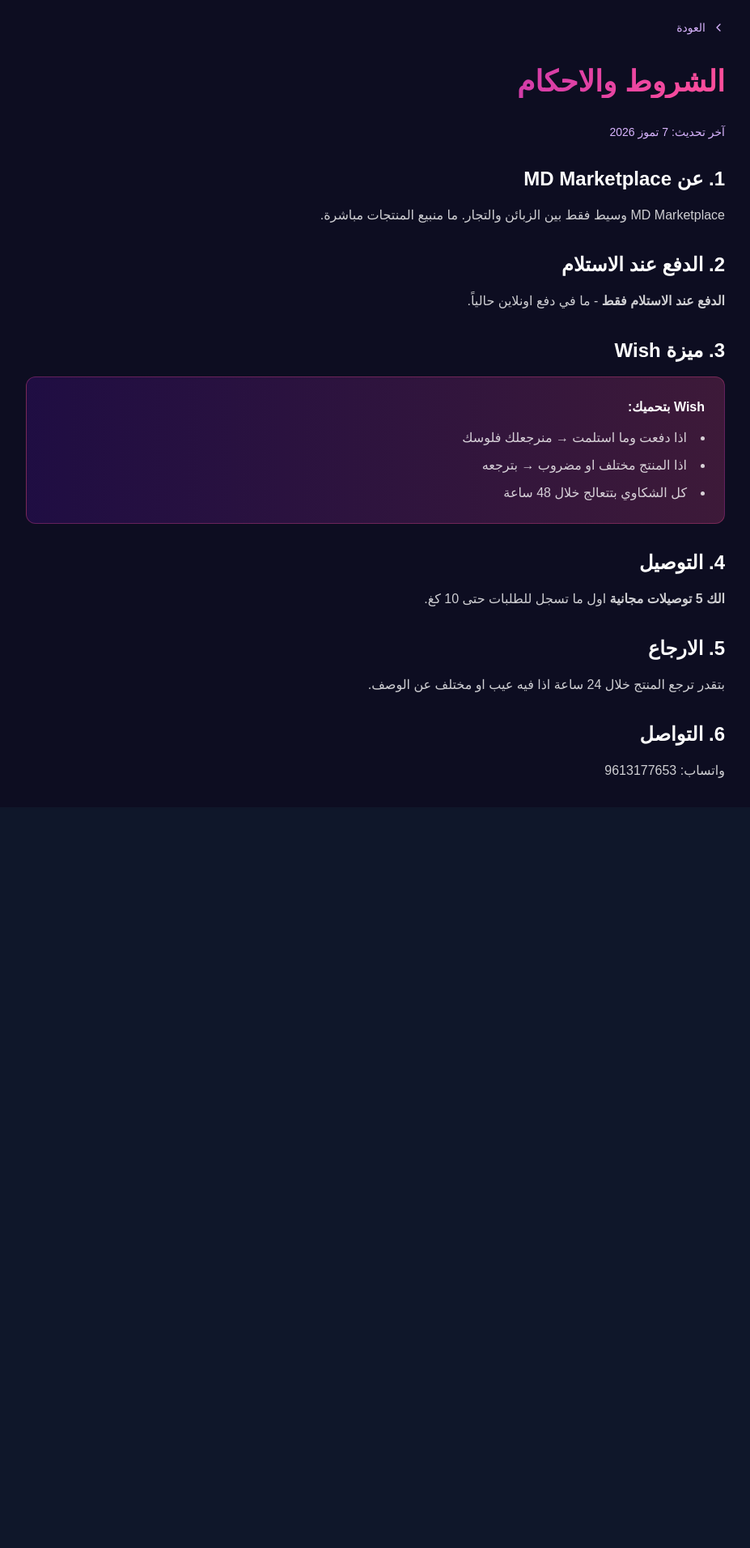
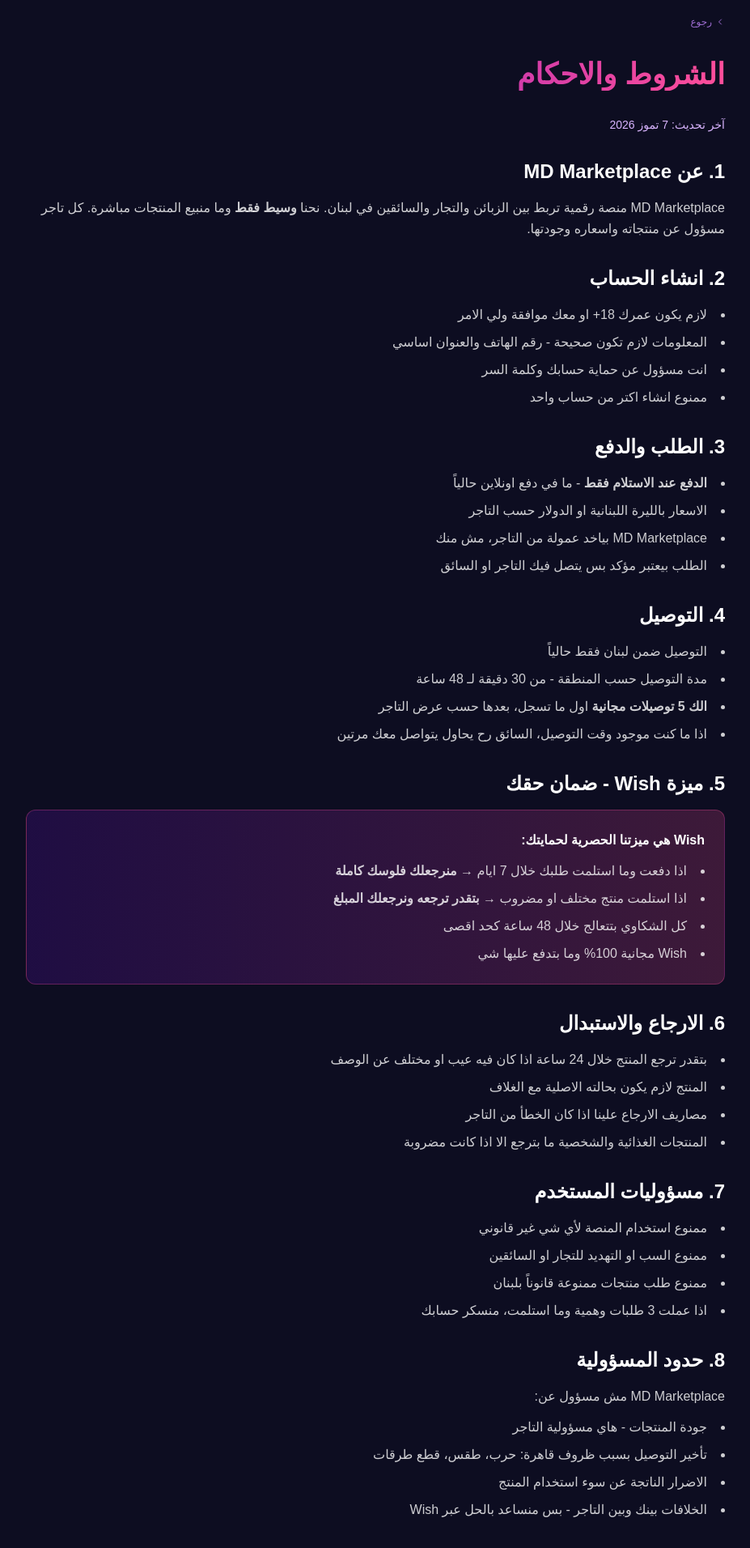
Before and after one commit to mjahto18-ui/MD-Marketplace, a Next.js app: page /terms in a window 1280 px wide. Shown: the top 1912 px of the page at 81% size, without its empty margins (176-1103 px from the left). Before the commit the page ends 997 px from the top, so only its background shows below. Built offline with nearby package versions, Linux system fonts and the light colour scheme.

Commit message:
Update page.jsx

```diff
--- a/app/terms/page.jsx
+++ b/app/terms/page.jsx
@@ -9,14 +9,14 @@
 export default function TermsPage() {
   return (
     <div dir="rtl" className="min-h-screen bg-[#0D0D21] text-white">
-      {/* زر الرجوع - هون بتزيده */}
-      <div className="max-w-4xl mx-auto px-4 pt-6">
+      {/* زر الرجوع الصغير */}
+      <div className="max-w-4xl mx-auto px-4 pt-4">
         <Link
           href="/about"
-          className="inline-flex items-center gap-2 text-purple-300 hover:text-white text-sm transition"
+          className="inline-flex items-center gap-1 text-purple-400/80 hover:text-white text-xs transition"
         >
-          <ChevronRight className="w-4 h-4 rotate-180" />
-          العودة
+          <ChevronRight className="w-3 h-3 rotate-180" />
+          رجوع
         </Link>
       </div>
 
@@ -30,39 +30,96 @@
 
           <section>
             <h2 className="text-2xl font-bold text-white mb-4">1. عن MD Marketplace</h2>
-            <p>MD Marketplace وسيط فقط بين الزبائن والتجار. ما منبيع المنتجات مباشرة.</p>
+            <p>MD Marketplace منصة رقمية تربط بين الزبائن والتجار والسائقين في لبنان. نحنا <strong>وسيط فقط</strong> وما منبيع المنتجات مباشرة. كل تاجر مسؤول عن منتجاته واسعاره وجودتها.</p>
           </section>
 
           <section>
-            <h2 className="text-2xl font-bold text-white mb-4">2. الدفع عند الاستلام</h2>
-            <p><strong>الدفع عند الاستلام فقط</strong> - ما في دفع اونلاين حالياً.</p>
+            <h2 className="text-2xl font-bold text-white mb-4">2. انشاء الحساب</h2>
+            <ul className="list-disc list-inside space-y-2">
+              <li>لازم يكون عمرك 18+ او معك موافقة ولي الامر</li>
+              <li>المعلومات لازم تكون صحيحة - رقم الهاتف والعنوان اساسي</li>
+              <li>انت مسؤول عن حماية حسابك وكلمة السر</li>
+              <li>ممنوع انشاء اكتر من حساب واحد</li>
+            </ul>
           </section>
 
           <section>
-            <h2 className="text-2xl font-bold text-white mb-4">3. ميزة Wish</h2>
+            <h2 className="text-2xl font-bold text-white mb-4">3. الطلب والدفع</h2>
+            <ul className="list-disc list-inside space-y-2">
+              <li><strong>الدفع عند الاستلام فقط</strong> - ما في دفع اونلاين حالياً</li>
+              <li>الاسعار بالليرة اللبنانية او الدولار حسب التاجر</li>
+              <li>MD Marketplace بياخد عمولة من التاجر، مش منك</li>
+              <li>الطلب بيعتبر مؤكد بس يتصل فيك التاجر او السائق</li>
+            </ul>
+          </section>
+
+          <section>
+            <h2 className="text-2xl font-bold text-white mb-4">4. التوصيل</h2>
+            <ul className="list-disc list-inside space-y-2">
+              <li>التوصيل ضمن لبنان فقط حالياً</li>
+              <li>مدة التوصيل حسب المنطقة - من 30 دقيقة لـ 48 ساعة</li>
+              <li><strong>الك 5 توصيلات مجانية</strong> اول ما تسجل، بعدها حسب عرض التاجر</li>
+              <li>اذا ما كنت موجود وقت التوصيل، السائق رح يحاول يتواصل معك مرتين</li>
+            </ul>
+          </section>
+
+          <section>
+            <h2 className="text-2xl font-bold text-white mb-4">5. ميزة Wish - ضمان حقك</h2>
             <div className="bg-gradient-to-r from-[#6A11CB]/20 to-[#FF4E9A]/20 border border-[#FF4E9A]/30 rounded-xl p-6">
-              <p className="font-bold text-white mb-3">Wish بتحميك:</p>
+              <p className="font-bold text-white mb-3">Wish هي ميزتنا الحصرية لحمايتك:</p>
               <ul className="list-disc list-inside space-y-2">
-                <li>اذا دفعت وما استلمت → منرجعلك فلوسك</li>
-                <li>اذا المنتج مختلف او مضروب → بترجعه</li>
-                <li>كل الشكاوي بتتعالج خلال 48 ساعة</li>
+                <li>اذا دفعت وما استلمت طلبك خلال 7 ايام → <strong>منرجعلك فلوسك كاملة</strong></li>
+                <li>اذا استلمت منتج مختلف او مضروب → <strong>بتقدر ترجعه ونرجعلك المبلغ</strong></li>
+                <li>كل الشكاوي بتتعالج خلال 48 ساعة كحد اقصى</li>
+                <li>Wish مجانية 100% وما بتدفع عليها شي</li>
               </ul>
             </div>
           </section>
 
           <section>
-            <h2 className="text-2xl font-bold text-white mb-4">4. التوصيل</h2>
-            <p><strong>الك 5 توصيلات مجانية</strong> اول ما تسجل للطلبات حتى 10 كغ.</p>
+            <h2 className="text-2xl font-bold text-white mb-4">6. الارجاع والاستبدال</h2>
+            <ul className="list-disc list-inside space-y-2">
+              <li>بتقدر ترجع المنتج خلال 24 ساعة اذا كان فيه عيب او مختلف عن الوصف</li>
+              <li>المنتج لازم يكون بحالته الاصلية مع الغلاف</li>
+              <li>مصاريف الارجاع علينا اذا كان الخطأ من التاجر</li>
+              <li>المنتجات الغذائية والشخصية ما بترجع الا اذا كانت مضروبة</li>
+            </ul>
           </section>
 
           <section>
-            <h2 className="text-2xl font-bold text-white mb-4">5. الارجاع</h2>
-            <p>بتقدر ترجع المنتج خلال 24 ساعة اذا فيه عيب او مختلف عن الوصف.</p>
+            <h2 className="text-2xl font-bold text-white mb-4">7. مسؤوليات المستخدم</h2>
+            <ul className="list-disc list-inside space-y-2">
+              <li>ممنوع استخدام المنصة لأي شي غير قانوني</li>
+              <li>ممنوع السب او التهديد للتجار او السائقين</li>
+              <li>ممنوع طلب منتجات ممنوعة قانوناً بلبنان</li>
+              <li>اذا عملت 3 طلبات وهمية وما استلمت، منسكر حسابك</li>
+            </ul>
           </section>
 
           <section>
-            <h2 className="text-2xl font-bold text-white mb-4">6. التواصل</h2>
-            <p>واتساب: 9613177653</p>
+            <h2 className="text-2xl font-bold text-white mb-4">8. حدود المسؤولية</h2>
+            <p>MD Marketplace مش مسؤول عن:</p>
+            <ul className="list-disc list-inside space-y-2 mt-3">
+              <li>جودة المنتجات - هاي مسؤولية التاجر</li>
+              <li>تأخير التوصيل بسبب ظروف قاهرة: حرب، طقس، قطع طرقات</li>
+              <li>الاضرار الناتجة عن سوء استخدام المنتج</li>
+              <li>الخلافات بينك وبين التاجر - بس منساعد بالحل عبر Wish</li>
+            </ul>
+          </section>
+
+          <section>
+            <h2 className="text-2xl font-bold text-white mb-4">9. تعديل الشروط</h2>
+            <p>منقدر نعدل الشروط بأي وقت. التعديلات بتصير سارية بعد 7 ايام من نشرها. استمرارك باستخدام التطبيق يعني موافقتك عالشروط الجديدة.</p>
+          </section>
+
+          <section>
+            <h2 className="text-2xl font-bold text-white mb-4">10. القانون الحاكم</h2>
+            <p>هالشروط خاضعة للقانون اللبناني. أي نزاع بينحل بالمحاكم اللبنانية المختصة في بيروت.</p>
+          </section>
+
+          <section>
+            <h2 className="text-2xl font-bold text-white mb-4">11. التواصل</h2>
+            <p>لأي استفسار قانوني: واتساب 9613177653</p>
           </section>
         </div>
       </div>
```
